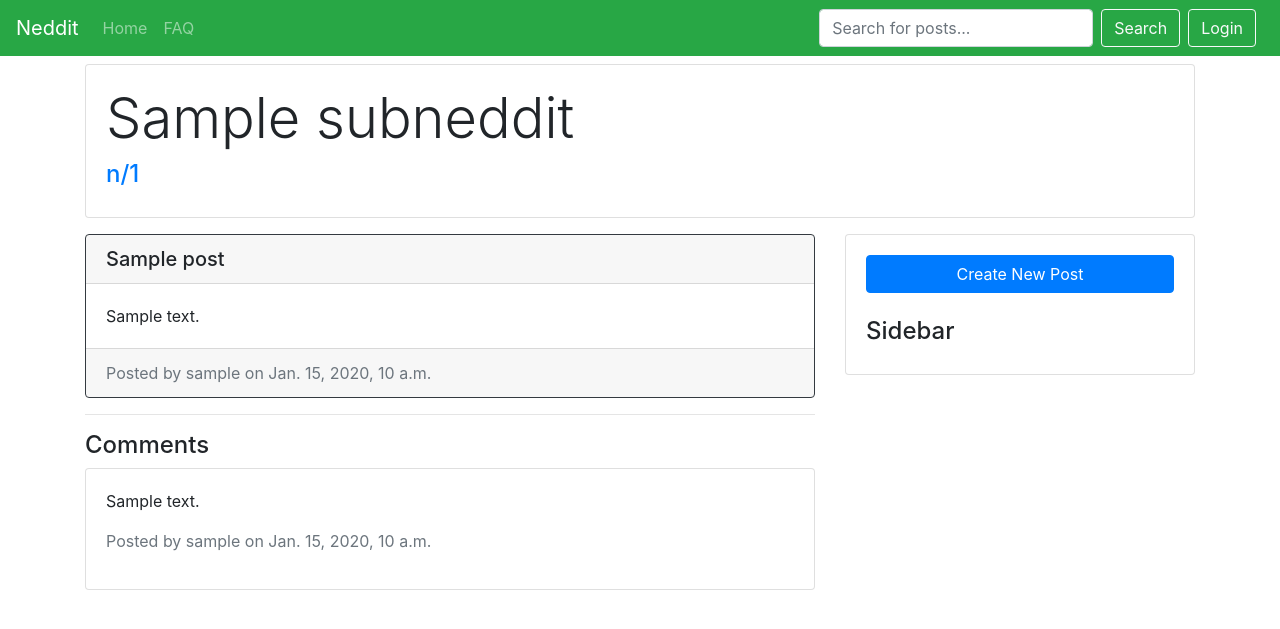
After one commit to WeilonYing/infs2608-neddit, a Django app: page /n/1/1 in a window 1280 px wide. The commit adds this page. Shown: the top 629 px of the page. Run offline with Django 3.2, Linux system fonts and the light colour scheme; tables that the repository leaves empty hold one stand-in row (values such as "Sample post"); some libraries are stand-ins or nearby versions.

Commit message:
New changes * Users can now post via the UI * Posts can now be viewed * Comments can now be viewed * Some styling changes

```diff
--- a/neddit/website/admin.py
+++ b/neddit/website/admin.py
@@ -1,6 +1,8 @@
 from django.contrib import admin
 from django.contrib.auth.models import User
-from .models import Subneddit
+from .models import Comment, Post, Subneddit
 
 # Register your models here.
 admin.site.register(Subneddit)
+admin.site.register(Post)
+admin.site.register(Comment)
--- a/neddit/website/models.py
+++ b/neddit/website/models.py
@@ -17,16 +17,22 @@ class Subneddit(models.Model):
 
 
 class Post(models.Model):
+    def makepath(instance, filename):
+        return '{0}/{1}/%Y-%m-%d-%H-%M-%S/{2}'.format(
+            instance.subneddit.id, instance.author.username, filename)
+
+    id = models.IntegerField(primary_key=True)
     subneddit = models.ForeignKey(Subneddit, on_delete=models.CASCADE)
     title = models.CharField(max_length=200)
     submitDate = models.DateTimeField()
     isTextPost = models.BooleanField()
     content = models.TextField()
     author = models.ForeignKey(
-        get_user_model(), on_delete=models.SET_NULL, blank=True, null=True)
+        get_user_model(), on_delete=models.CASCADE)
+    notefile = models.FileField(upload_to=makepath, blank=True, null=True)
 
     def __str__(self):
-        return self.title + '-' + self.subneddit + '-' + self.author.username
+        return self.title + '-' + self.subneddit.id + '-' + self.author.username
 
 
 class Comment(models.Model):
@@ -39,7 +45,7 @@ class Comment(models.Model):
 
     def __str__(self):
         return ('Comment on ' + self.post.title + ' by ' + self.author.username
-            + ' (' + self.submitDate + ')')
+            + ' (' + str(self.submitDate) + ')')
 
 
 class PostVotes(models.Model):
--- /dev/null
+++ b/neddit/website/templates/website/post_comment.html
@@ -0,0 +1,13 @@
+{% if comments %}
+  {% for c in comments %}
+    <div class="card my-2">
+      <div class="card-body">
+        <p>{{ c.comment.content }}</p>
+        <p class="text-muted">
+          Posted by {{ c.comment.author }} on {{ c.comment.submitDate }}
+        </p>
+        {% include 'website/post_comment.html' with comments=c.children %}
+      </div>
+    </div>
+  {% endfor %}
+{% endif %}
--- a/neddit/website/templates/website/subneddit_base.html
+++ b/neddit/website/templates/website/subneddit_base.html
@@ -5,7 +5,10 @@
     <div class="col-sm">
       <div class="card my-2">
         <div class="card-body">
-          <h1>n/{{ subneddit_code }}</h1>
+          <h4 class="display-4">{{ subneddit.name }}</h4>
+          <h4><a href="{% url 'website:subneddit' sub_id=subneddit.id %}">
+            n/{{ subneddit.id }}
+          </a></h4>
         </div>
       </div>
     </div>
@@ -18,7 +21,7 @@
     <div class="col-sm"> <!-- Sidebar -->
       <div class="card my-2">
         <div class="card-body">
-          <a href="{% url 'website:newpost' sub_id=subneddit_code %}" class="btn btn-primary btn-block">
+          <a href="{% url 'website:newpost' sub_id=subneddit.id %}" class="btn btn-primary btn-block">
             Create New Post</a>
             <br/>
           <h4>Sidebar</h4>
--- /dev/null
+++ b/neddit/website/templates/website/subneddit_viewpost.html
@@ -0,0 +1,18 @@
+{% extends "website/subneddit_base.html" %}
+{% load bootstrap4 %}
+{% block subneddit_content %}
+<div class="card my-2 border-dark">
+  <h5 class="card-header">{{ post.title }}</h5>
+  <div class="card-body">
+    <p class="card-text">{{ post.content }}</p>
+  </div>
+  <div class="card-footer text-muted">
+    Posted by {{ post.author }} on {{ post.submitDate }}
+  </div>
+</div>
+
+<hr />
+<h4>Comments</h4>
+{% include 'website/post_comment.html' with comments=comments %}
+
+{% endblock %}
--- a/neddit/website/urls.py
+++ b/neddit/website/urls.py
@@ -9,5 +9,6 @@ urlpatterns = [
     path('faq/', views.FaqView.as_view(), name='faq'),
     path('accounts/', include('django.contrib.auth.urls')),
     path('n/<str:sub_id>/', views.view_subneddit, name='subneddit'),
-    path('n/<str:sub_id>/new/', views.view_newpost, name='newpost')
+    path('n/<str:sub_id>/new/', views.view_newpost, name='newpost'),
+    path('n/<str:sub_id>/<int:post_id>', views.view_post, name='viewpost')
 ]
--- a/neddit/website/utils.py
+++ b/neddit/website/utils.py
@@ -1,5 +1,5 @@
 from datetime import datetime
-from .models import Post, Subneddit
+from .models import Comment, Post, Subneddit
 
 
 def create_post(
@@ -24,7 +24,7 @@ def create_post(
             title=title,
             content=content,
             author=author,
-            file=file,
+            notefile=file,
             isTextPost=isTextPost,
             submitDate=submitDate)
         p.save()
@@ -32,3 +32,24 @@ def create_post(
     except Exception as e:
         print(e)
         return False
+
+def recursive_get_child_comments(parentcomment):
+    comment_tree = []
+    for c in Comment.objects.filter(parentComment=parentcomment):
+        comment_tree.append({
+            'comment': c,
+            'children': recursive_get_child_comments(c)
+        })
+
+    return comment_tree
+
+def get_comments(post):
+    # first, get top level comments, then recursively get its children
+    comment_tree = []
+    for c in Comment.objects.filter(parentComment=None, post=post):
+        comment_tree.append({
+            'comment': c,
+            'children': recursive_get_child_comments(c)
+        })
+
+    return comment_tree
--- a/neddit/website/views.py
+++ b/neddit/website/views.py
@@ -1,11 +1,11 @@
-from django.http import HttpResponseRedirect, HttpResponseForbidden, HttpResponseNotFound
+from django.http import HttpResponseRedirect, HttpResponseForbidden, HttpResponseNotFound, HttpResponseServerError
 from django.shortcuts import render
 from django.urls import reverse
 from django.views import generic
 
 from .forms import LoginForm, PostForm
-from .models import Subneddit
-from .utils import create_post
+from .models import Post, Subneddit
+from .utils import create_post, get_comments
 
 
 class BaseView(generic.TemplateView):
@@ -35,16 +35,23 @@ def view_subneddit(request, sub_id):
     if not subneddit_obj:
         return HttpResponseNotFound()
 
+    posts = subneddit_obj.post_set.all() # get all posts in this subneddit
     context = {
-        'subneddit_code': sub_id,
+        'subneddit': subneddit_obj,
         'sidebar': "",
+        'posts': posts
     }
     return render(request, 'website/subneddit_posts.html', context)
 
 
-def view_newpost(request, subneddit):
+def view_newpost(request, sub_id):
+    sub_id = sub_id.upper()
+    subneddit_obj = Subneddit.objects.get(id=sub_id)
+    if not subneddit_obj:
+        return HttpResponseNotFound()
+
     context = {
-        'subneddit_code': subneddit.upper(),
+        'subneddit': subneddit_obj,
         'sidebar': "",
         'form': PostForm(),
     }
@@ -58,9 +65,26 @@ def view_newpost(request, subneddit):
         file = None  # TODO: Add file support #6
         isTextPost = True  # TODO: Add file support #6
 
-        create_post(subneddit, title, author, content, file, isTextPost)
-
-        return HttpResponseRedirect(
-            reverse('website:subneddit', args=(subneddit,)))
+        if create_post(sub_id, title, author, content, file, isTextPost):
+            return HttpResponseRedirect(
+                reverse('website:subneddit', args=(sub_id,)))
+        return HttpResponseServerError()
 
     return render(request, 'website/subneddit_newpost.html', context)
+
+def view_post(request, sub_id, post_id):
+    sub_id = sub_id.upper()
+    subneddit_obj = Subneddit.objects.get(id=sub_id)
+    if not subneddit_obj:
+        return HttpResponseNotFound()
+
+    post_obj = Post.objects.get(id=post_id)
+    comments = get_comments(post_obj)
+    print(comments)
+    context = {
+        'subneddit': subneddit_obj,
+        'sidebar': "",
+        'post': post_obj,
+        'comments': comments
+    }
+    return render(request, 'website/subneddit_viewpost.html', context)
```
Also changed, not shown: neddit/website/templates/website/subneddit_posts.html (+8 -3 lines), neddit/website/migrations/0001_initial.py.
